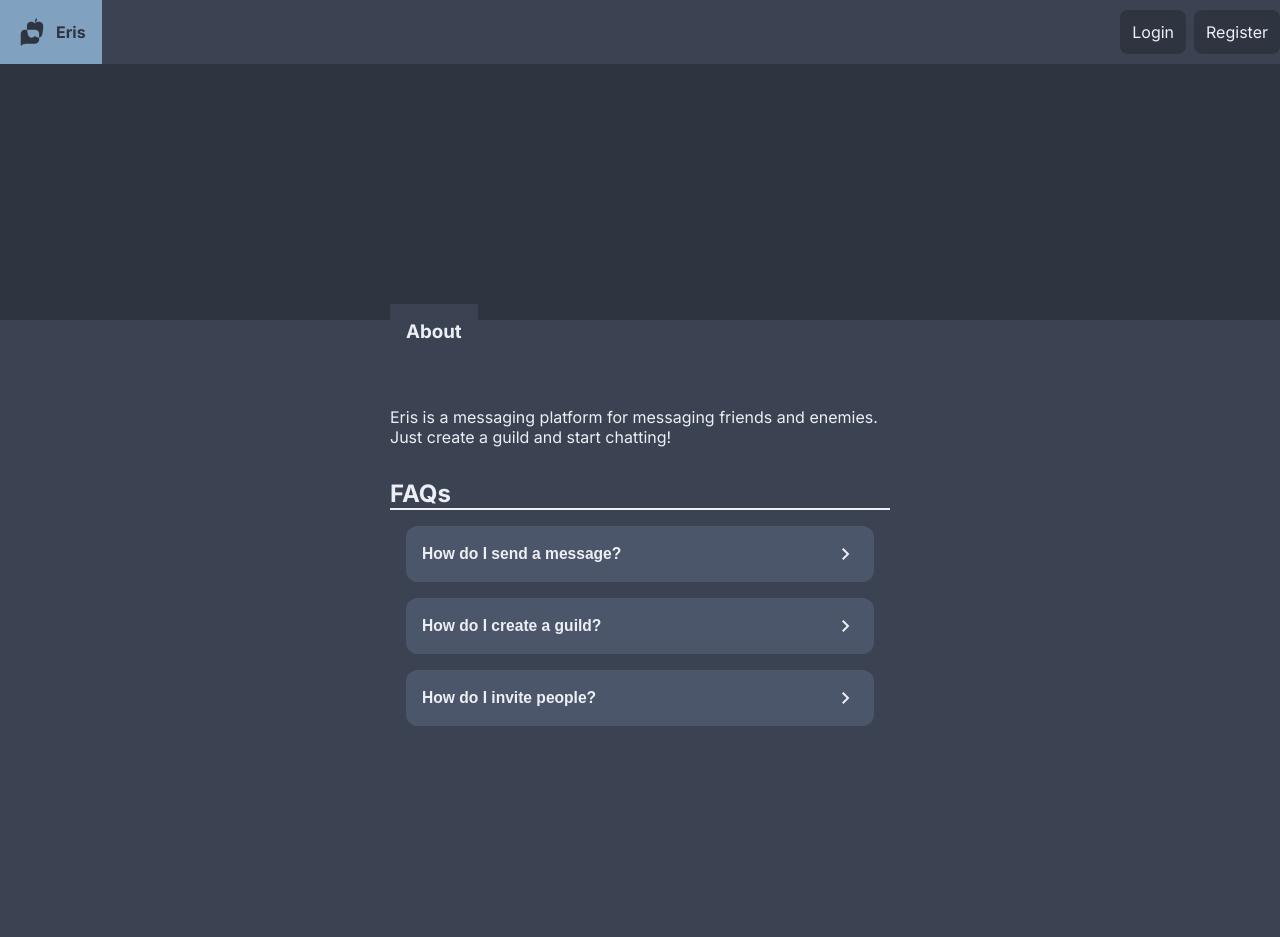
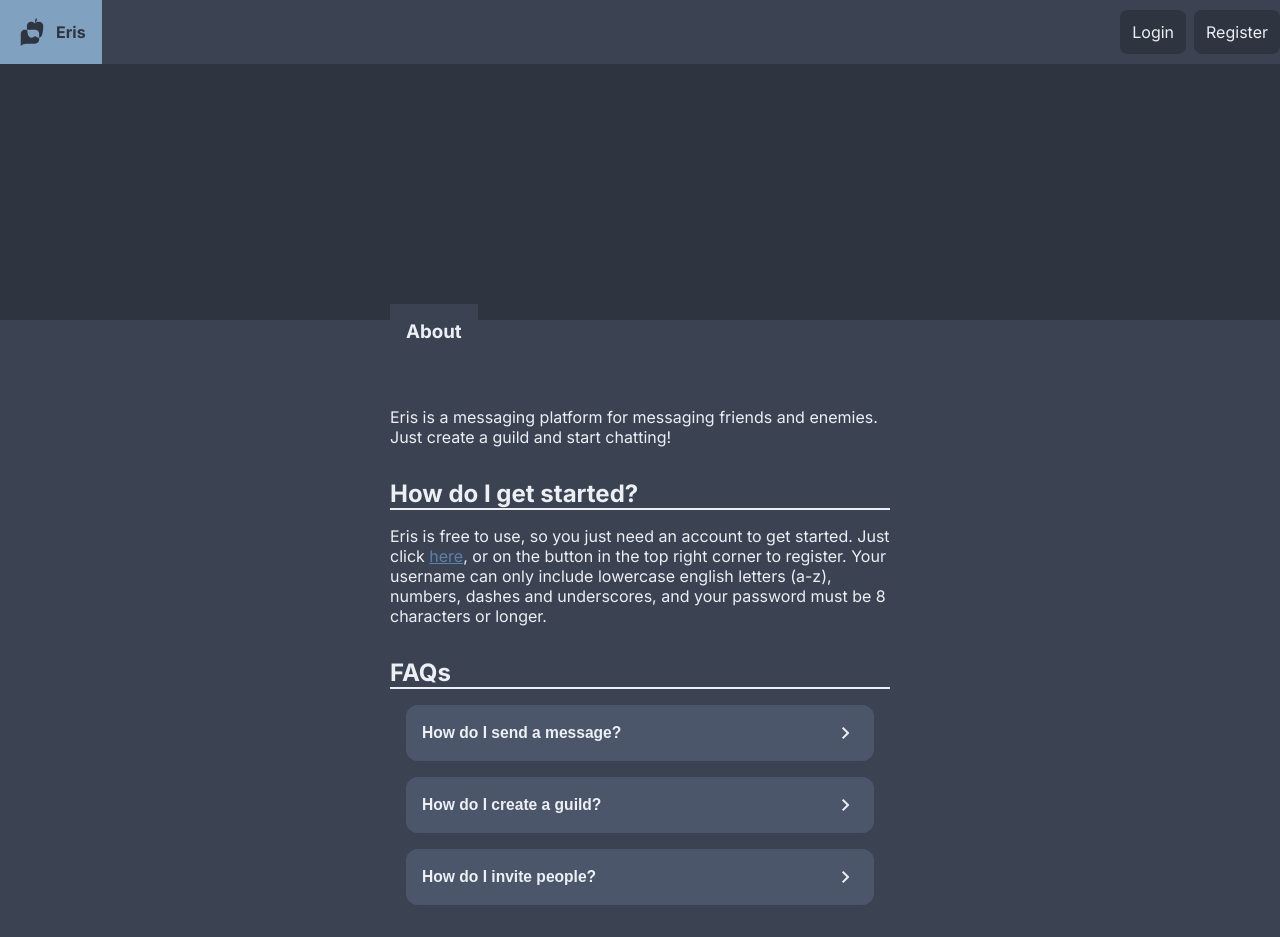
Before and after one commit to averieyy/terminoppgave-host-24, a SvelteKit app: page /about in a window 1280 px wide. Before the commit the page ends 800 px from the top, so only its background shows below. Built offline with nearby package versions, Linux system fonts and the light colour scheme; no server answers.

Commit message:
#56 Added username criteria, and added info about it to the guide

```diff
--- a/src/routes/(about)/about/+page.svelte
+++ b/src/routes/(about)/about/+page.svelte
@@ -12,7 +12,20 @@
   <article>
     <section id="introduction">
       <h1>About</h1>
-      <p>Eris is a messaging platform for messaging friends and enemies. Just create a guild and start chatting!</p>
+      <p>
+        Eris is a messaging platform for messaging friends and enemies.
+        Just create a guild and start chatting!
+      </p>
+    </section>
+    <section id="startup">
+      <h2>How do I get started?</h2>
+      <p>
+        Eris is free to use, so you just need an account to get started.
+        Just click <a class="link" href="/app/register">here</a>,
+          or on the button in the top right corner to register.
+        Your username can only include lowercase english letters (a-z),
+          numbers, dashes and underscores, and your password must be 8 characters or longer.
+      </p>
     </section>
     <section id="faq">
       <h2>FAQs</h2>
--- a/src/routes/api/register/+server.ts
+++ b/src/routes/api/register/+server.ts
@@ -9,12 +9,16 @@ export const POST: RequestHandler = async ({ cookies, request }) => {
   if (!username) return json({ message: 'Username missing' }, { status: 400 });
   if (!password) return json({ message: 'Password missing' }, { status: 400 });
 
+  // Check if the username is good
+  if (username.length <3 && username.length > 16) return json({ message: 'Your username must be between 3 and 16 characters long.'}, { status: 400 });
+  if (username.match(/[^a-z0-9-_]/)) return json({ message: 'Your username can only include lowercase english letters (a-z), numbers, dashes and underscores.' }, { status: 400 });
+
   // Check if the password is good
   if (password.length < 8) return json({ message: 'Password must be 8 characters or longer' }, { status: 400 });
 
   // Check if username if unique
-  const users = await DatabaseConnection.query<User>('SELECT * FROM users WHERE username = $1::text', username);
-  if (users.length > 0) return json({ message: 'Username already in use' }, { status: 409 });
+  const existing = await DatabaseConnection.queryOne<User>('SELECT * FROM users WHERE username = $1::text', username);
+  if (existing) return json({ message: 'Username already in use' }, { status: 409 });
 
   const salt = User.genSalt();
   const hash = User.hashPassword(password, salt);
```
